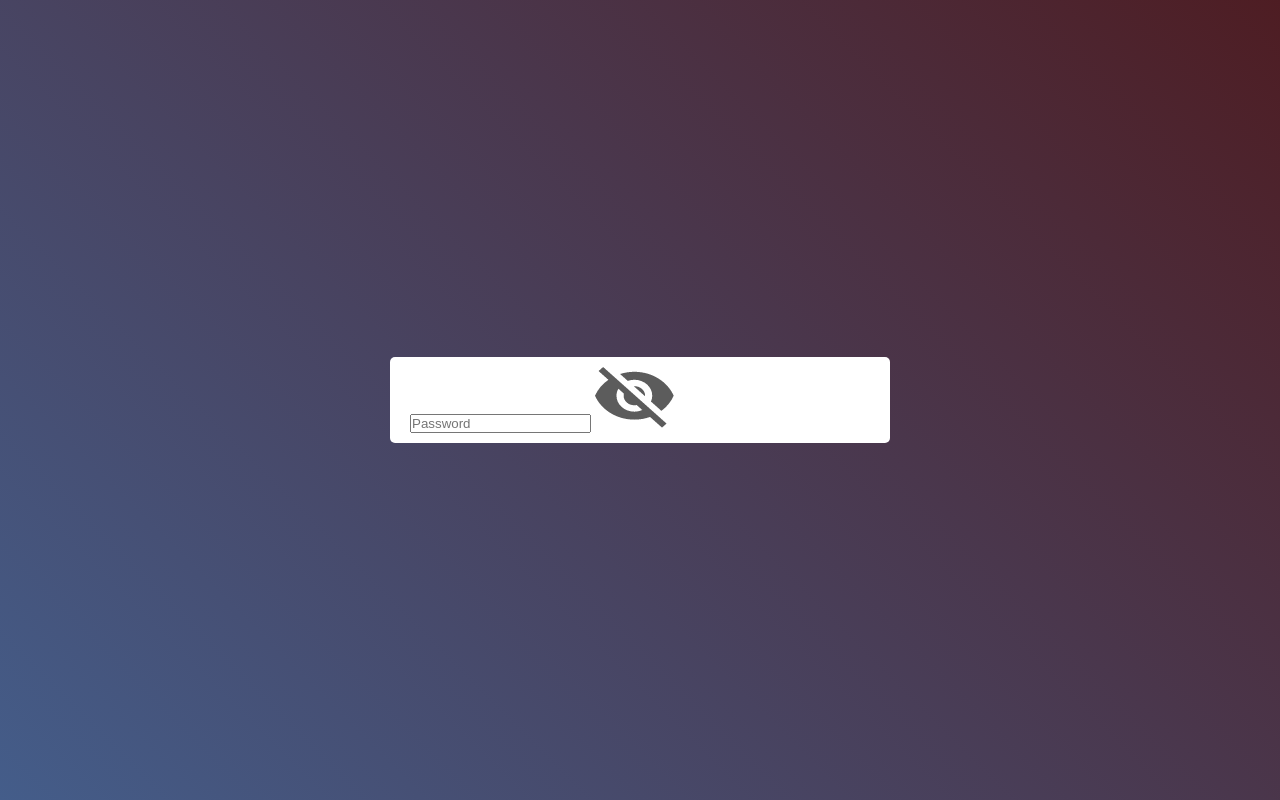
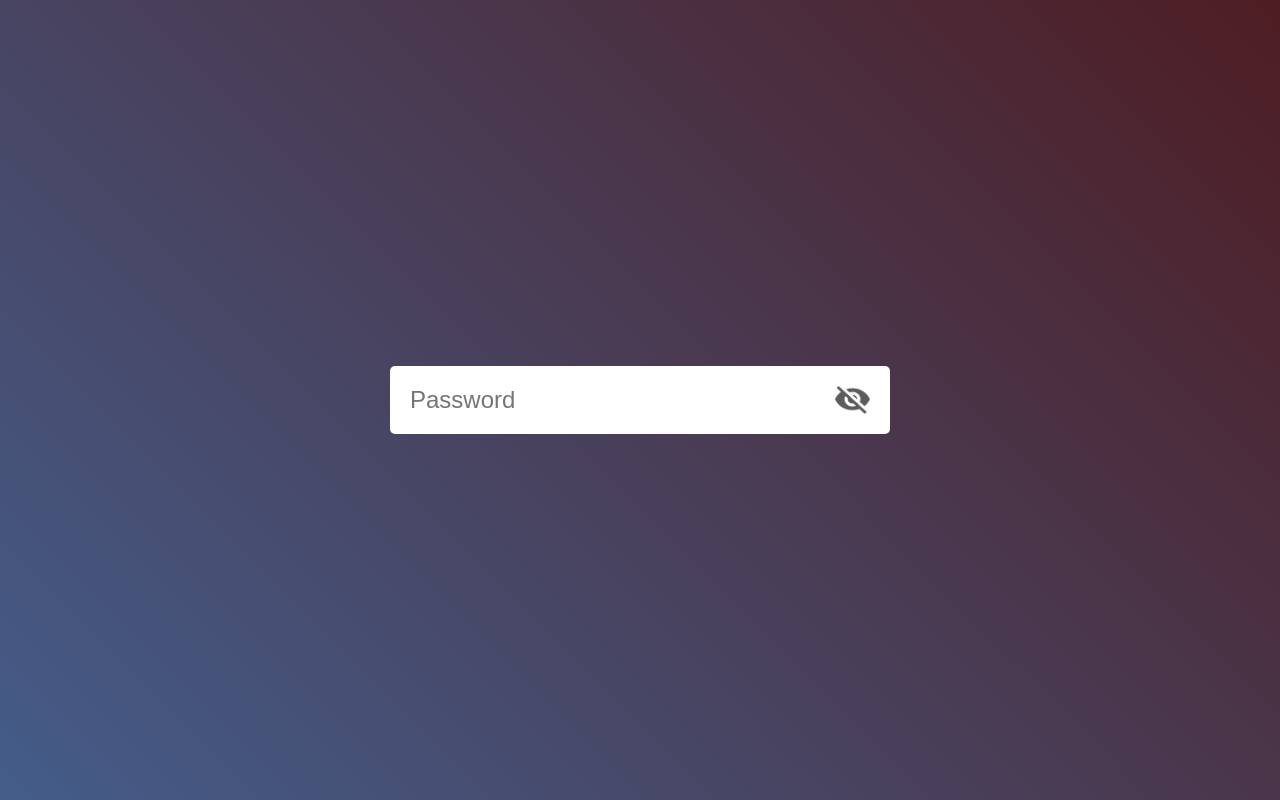
Before and after one commit to Sandunjayasekar/password-toggle, a plain HTML site: page index.html in a window 1280 px wide. Drawn offline with Linux system fonts and the light colour scheme.

Commit message:
icons added and styled

```diff
--- a/style.css
+++ b/style.css
@@ -20,4 +20,20 @@ body {
     padding: 10px 20px;
     border-radius: 5px;
     margin: 300px auto;
+    display: flex;
+    justify-content: space-between;
+    align-items: center;
 }
+
+.input-box input {
+   width: 100%;
+   padding: 10px 0;
+   border: none;
+   outline: none;
+   font-size: 24px;
+}
+
+.input-box img {
+    width: 35px;
+    cursor: pointer;
+}
```
